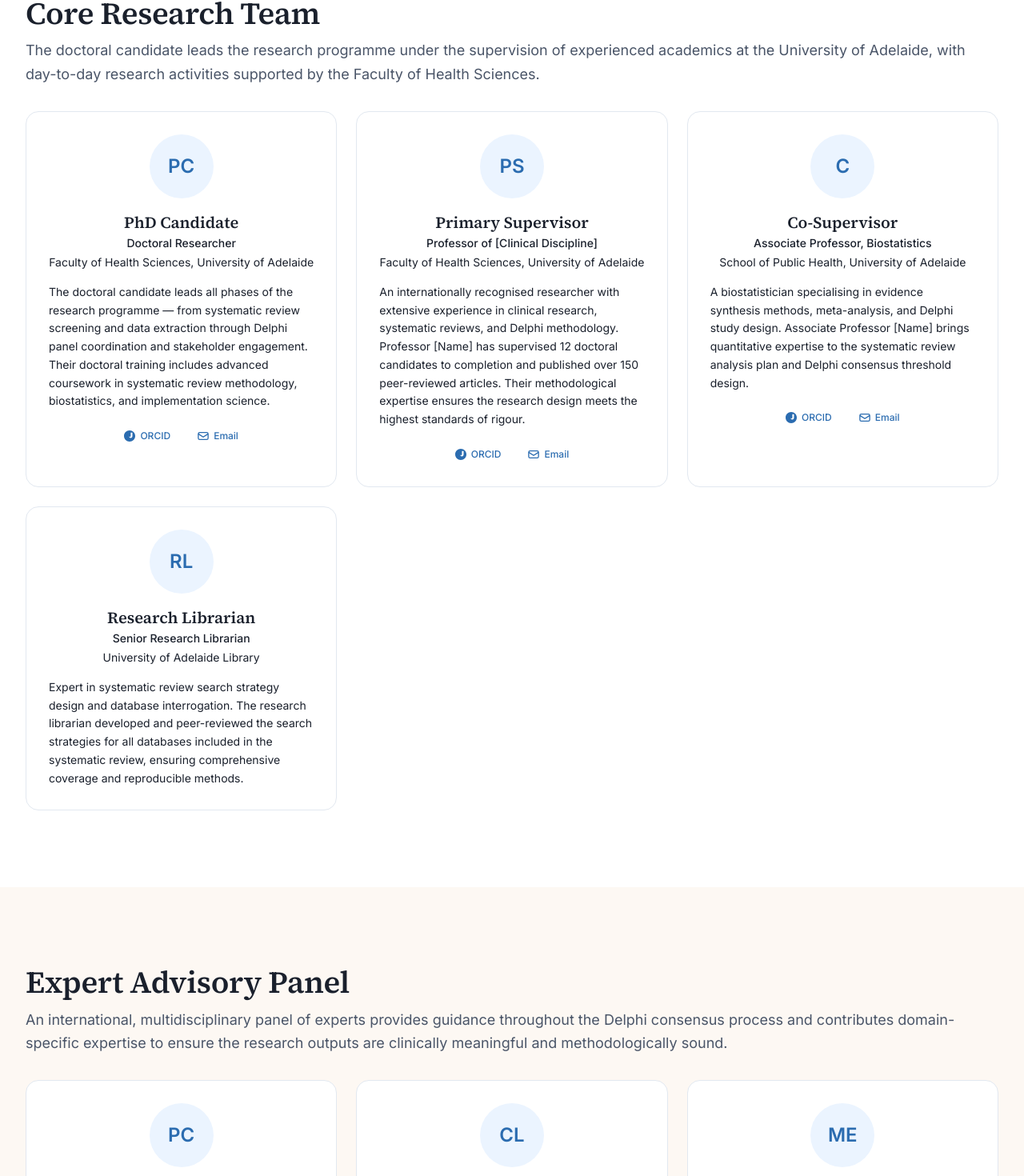
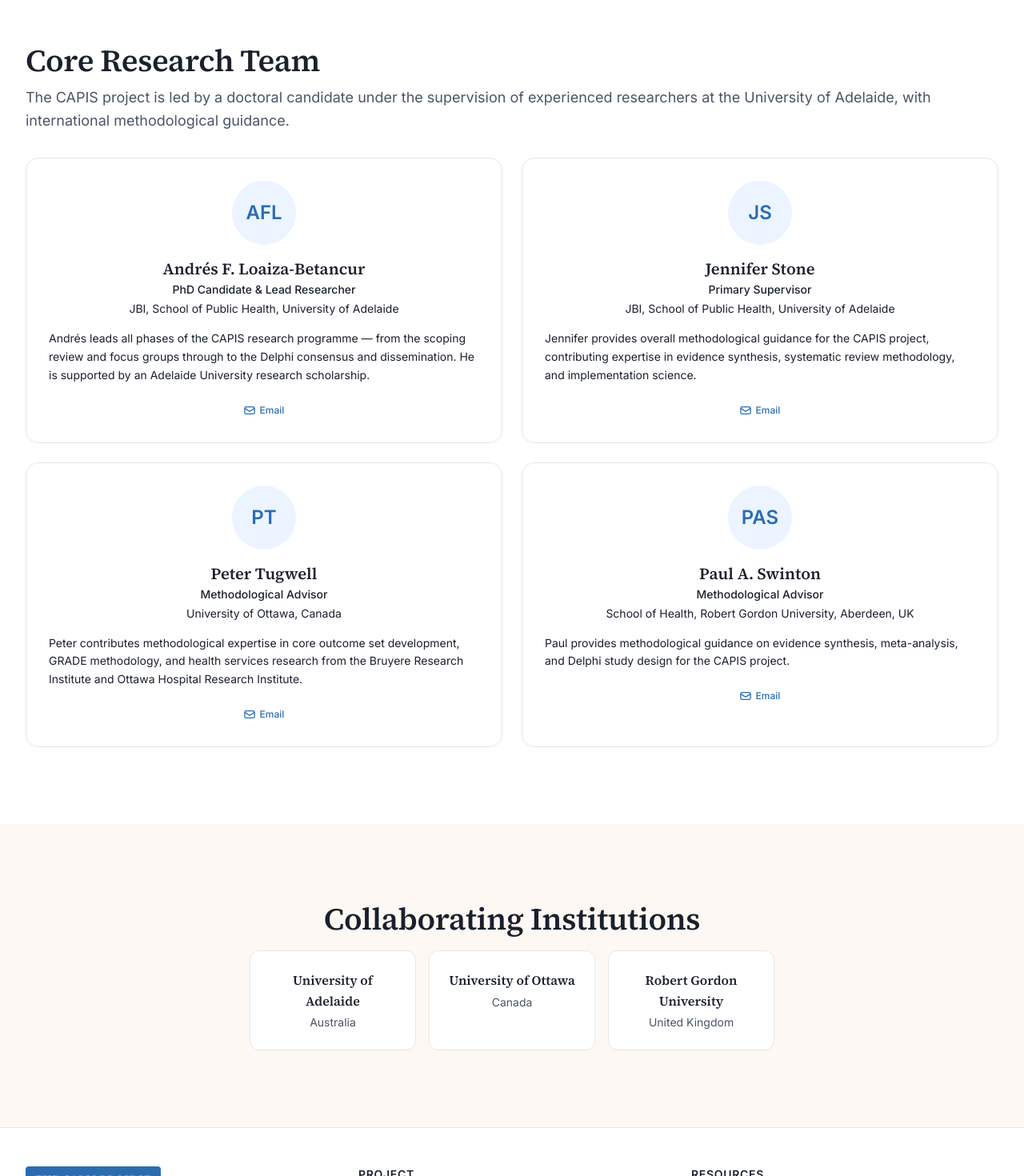
Before and after one commit to LoaizaBetancur/CAPIS-Project-Website, a Next.js app: page /team in a window 1280 px wide. Shown: the part 556-2026 px from the top of the page at 80% size. Built offline with nearby package versions, Linux system fonts and the light colour scheme.

Commit message:
Update page.tsx

```diff
--- a/app/team/page.tsx
+++ b/app/team/page.tsx
@@ -1,11 +1,50 @@
 import { Metadata } from "next";
 import SectionWrapper from "@/components/SectionWrapper";
 import TeamCard from "@/components/TeamCard";
-import { coreTeam, advisoryPanel, consumerReps } from "@/lib/data/team";
 
 export const metadata: Metadata = {
   title: "Study Team",
   description: "Meet the people behind the CAPIS project.",
+};
+
+const coreTeam = {
+  heading: "Core Research Team",
+  description:
+    "The CAPIS project is led by a doctoral candidate under the supervision of experienced researchers at the University of Adelaide, with international methodological guidance.",
+  members: [
+    {
+      name: "Andrés F. Loaiza-Betancur",
+      role: "PhD Candidate & Lead Researcher",
+      affiliation: "JBI, School of Public Health, University of Adelaide",
+      bio: "Andrés leads all phases of the CAPIS research programme — from the scoping review and focus groups through to the Delphi consensus and dissemination. He is supported by an Adelaide University research scholarship.",
+      email: "andresfelipe.loaizabetancur@adelaide.edu.au",
+      category: "core" as const,
+    },
+    {
+      name: "Jennifer Stone",
+      role: "Primary Supervisor",
+      affiliation: "JBI, School of Public Health, University of Adelaide",
+      bio: "Jennifer provides overall methodological guidance for the CAPIS project, contributing expertise in evidence synthesis, systematic review methodology, and implementation science.",
+      email: "j.stone@adelaide.edu.au",
+      category: "core" as const,
+    },
+    {
+      name: "Peter Tugwell",
+      role: "Methodological Advisor",
+      affiliation: "University of Ottawa, Canada",
+      bio: "Peter contributes methodological expertise in core outcome set development, GRADE methodology, and health services research from the Bruyere Research Institute and Ottawa Hospital Research Institute.",
+      email: "ptugwell@uottawa.ca",
+      category: "core" as const,
+    },
+    {
+      name: "Paul A. Swinton",
+      role: "Methodological Advisor",
+      affiliation: "School of Health, Robert Gordon University, Aberdeen, UK",
+      bio: "Paul provides methodological guidance on evidence synthesis, meta-analysis, and Delphi study design for the CAPIS project.",
+      email: "p.swinton@rgu.ac.uk",
+      category: "core" as const,
+    },
+  ],
 };
 
 export default function TeamPage() {
@@ -15,8 +54,10 @@ export default function TeamPage() {
         <div className="mx-auto max-w-prose text-center">
           <h1 className="text-display-lg mb-4">Study Team</h1>
           <p className="text-lead text-text-muted">
-            This project brings together doctoral researchers, experienced supervisors,
-            an international expert advisory panel, and consumer representatives.
+            This project brings together doctoral researchers and experienced supervisors
+            from Australia, Canada, and the United Kingdom — each contributing essential
+            expertise to ensure the research is rigorous, relevant, and grounded in real-world
+            athletic performance needs.
           </p>
         </div>
       </SectionWrapper>
@@ -25,7 +66,7 @@ export default function TeamPage() {
         <div className="mx-auto max-w-content">
           <h2 className="text-display-md mb-2">{coreTeam.heading}</h2>
           <p className="text-lead text-text-muted mb-8">{coreTeam.description}</p>
-          <div className="grid gap-6 sm:grid-cols-2 lg:grid-cols-3">
+          <div className="grid gap-6 sm:grid-cols-2">
             {coreTeam.members.map((m) => (
               <TeamCard key={m.name} member={m} />
             ))}
@@ -33,26 +74,22 @@ export default function TeamPage() {
         </div>
       </SectionWrapper>
 
-      <SectionWrapper id="advisory" background="bg">
-        <div className="mx-auto max-w-content">
-          <h2 className="text-display-md mb-2">{advisoryPanel.heading}</h2>
-          <p className="text-lead text-text-muted mb-8">{advisoryPanel.description}</p>
-          <div className="grid gap-6 sm:grid-cols-2 lg:grid-cols-3">
-            {advisoryPanel.members.map((m) => (
-              <TeamCard key={m.name} member={m} />
-            ))}
-          </div>
-        </div>
-      </SectionWrapper>
-
-      <SectionWrapper id="consumer" background="surface">
-        <div className="mx-auto max-w-content">
-          <h2 className="text-display-md mb-2">{consumerReps.heading}</h2>
-          <p className="text-lead text-text-muted mb-8">{consumerReps.description}</p>
-          <div className="grid gap-6 sm:grid-cols-2 lg:grid-cols-3">
-            {consumerReps.members.map((m) => (
-              <TeamCard key={m.name} member={m} />
-            ))}
+      <SectionWrapper background="bg">
+        <div className="mx-auto max-w-prose text-center">
+          <h2 className="text-display-md mb-4">Collaborating Institutions</h2>
+          <div className="grid gap-4 sm:grid-cols-3">
+            <div className="rounded-lg border border-border bg-surface p-6 text-center">
+              <p className="font-display font-semibold text-text">University of Adelaide</p>
+              <p className="text-sm text-text-muted mt-1">Australia</p>
+            </div>
+            <div className="rounded-lg border border-border bg-surface p-6 text-center">
+              <p className="font-display font-semibold text-text">University of Ottawa</p>
+              <p className="text-sm text-text-muted mt-1">Canada</p>
+            </div>
+            <div className="rounded-lg border border-border bg-surface p-6 text-center">
+              <p className="font-display font-semibold text-text">Robert Gordon University</p>
+              <p className="text-sm text-text-muted mt-1">United Kingdom</p>
+            </div>
           </div>
         </div>
       </SectionWrapper>
```
